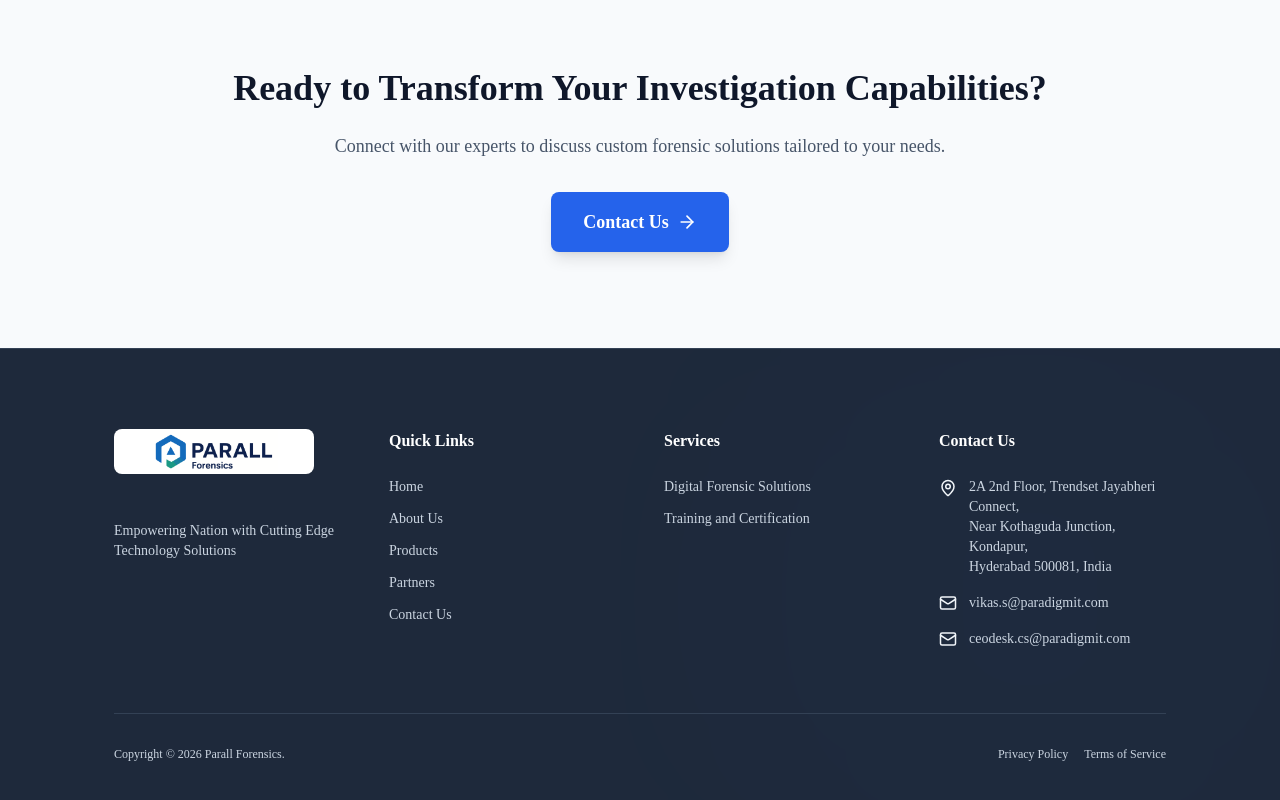
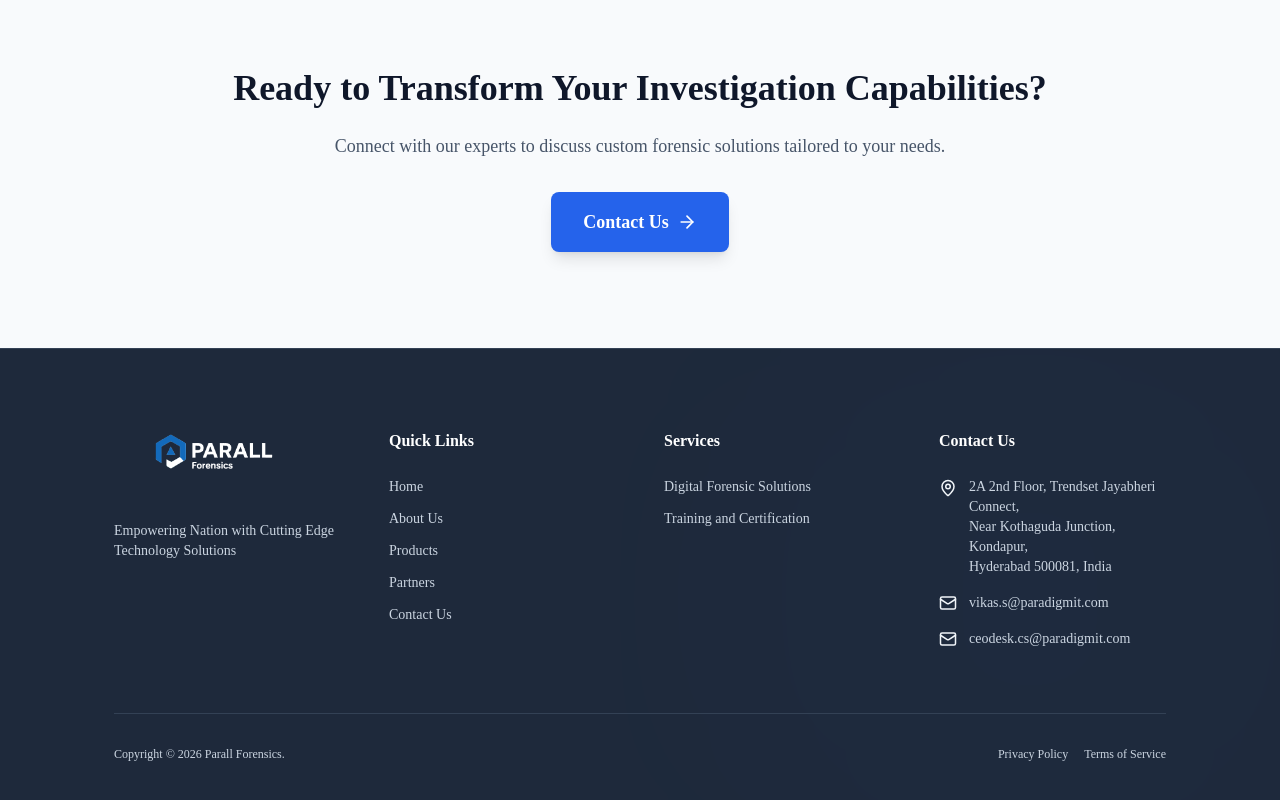
Before and after one commit to varuntejreddy03/parallforensics, a Next.js app: page / in a window 1280 px wide. Shown: the part 2428-3228 px from the top of the page. Built offline with nearby package versions, Linux system fonts and the light colour scheme.

Commit message:
Fix logo with aggressive white text conversion for dark navbar

```diff
--- a/src/components/Footer.tsx
+++ b/src/components/Footer.tsx
@@ -10,8 +10,8 @@ export function Footer() {
         <div className="grid grid-cols-1 md:grid-cols-2 lg:grid-cols-4 gap-8 sm:gap-12 mb-16">
           <div className="space-y-6 lg:col-span-1">
             <Link href="/" className="inline-block group" aria-label="Home">
-              <div className="flex items-center shrink-0 relative w-[200px] h-[45px] mb-4 bg-white rounded-lg overflow-hidden px-3 py-2">
-                <Image src="/PARALL_FORENSICS_LOGO-BG-REMOVED (2).png" alt="Parall Forensics Logo" fill className="object-contain transition-transform group-hover:scale-105" />
+              <div className="flex items-center shrink-0 relative w-[200px] h-[45px] mb-4">
+                <Image src="/parall-logo-white-text.png" alt="Parall Forensics Logo" fill className="object-contain transition-transform group-hover:scale-105" />
               </div>
             </Link>
             <p className="text-sm">
```
Also changed, not shown: public/parall-logo-white-text.png, 1 other file (tests, documents, lock files or other folders).
